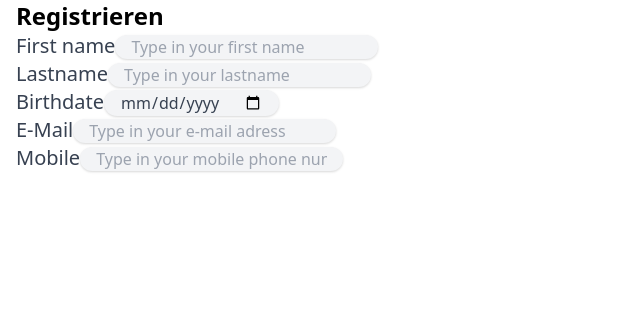
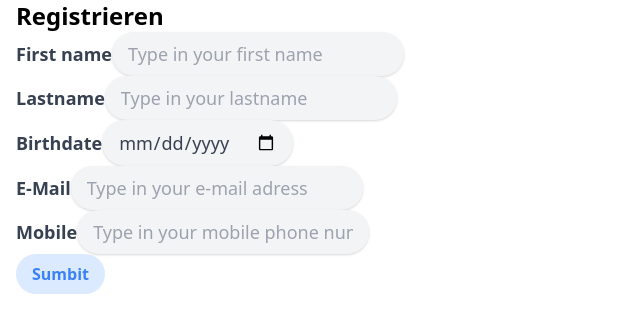
Before and after one commit to BaselHack2021/visitor-ui, a React (Create React App) app: page / in a window 1280 px wide. Shown: the top 332 px of the page, without its empty margins (0-640 px from the left). Built offline with nearby package versions, Linux system fonts and the light colour scheme.

Commit message:
Added form

```diff
--- /dev/null
+++ b/src/components/Button.js
@@ -0,0 +1,11 @@
+import React, { Component } from 'react'
+
+export class Button extends Component {
+    render() {
+        return (
+            <button className="rounded-full px-4 py-2 font-semibold bg-blue-100 text-blue-500 hover:bg-blue-500 hover:text-white">{this.props.name}</button>
+        )
+    }
+}
+
+export default Button
--- a/src/components/FormContainer.js
+++ b/src/components/FormContainer.js
@@ -1,19 +1,79 @@
 import React, { Component } from 'react'
 import H1 from './H1'
-import LabelInputGroup from './LabelInputGroup'
+import Button from './Button'
+import Input from './Input'
+import Label from './Label'
 
 export class FormContainer extends Component {
+
+    constructor(props) {
+        super(props)
+
+        this.handleSubmitForm = this.handleSubmitForm.bind(this);
+
+        this.state = {
+            formData: {}
+        }
+    }
+
+
+    handleSubmitForm(e) {
+        e.preventDefault();
+        const formData = new FormData(e.target)
+        console.log(formData.keys())
+
+
+        // const object = {};
+
+        // formData.forEach(function(value, key){
+        //     object[key] = value;
+        // });
+        // let json = JSON.stringify(object);
+
+
+        // console.log(this.objectifyForm(json))
+    }
+
+    handleInputChange(){
+
+    }
+
+
     render() {
         return (
             <div className="container px-4">
                 <H1 title="Registrieren"></H1>
+                <form onSubmit={this.handleSubmitForm}>
 
-                <LabelInputGroup name="firstName" displayName="First name" type="text" placeholder="Type in your first name" />
-                <LabelInputGroup name="lastName" displayName="Lastname" type="text" placeholder="Type in your lastname" />
-                <LabelInputGroup name="birthdate" displayName="Birthdate" type="date" placeholder="Type in your birthdate" />
-                <LabelInputGroup name="email" displayName="E-Mail" type="email" placeholder="Type in your e-mail adress" />
-                <LabelInputGroup name="phone" displayName="Mobile" type="text" placeholder="Type in your mobile phone number" />
+                    <div>
 
+                        <Label for="firstName" name="First name" />
+                        <Input name="firstName" type="text" placeholder="Type in your first name" />
+                    </div>
+
+                    <div>
+                        <Label for="lastName" name="Lastname" />
+                        <Input name="lastName" type="text" placeholder="Type in your lastname" />
+                    </div>
+                    <div>
+
+                        <Label for="birthdate" name="Birthdate" />
+                        <Input name="birthdate" type="date" placeholder="Type in your birthdate" />
+                    </div>
+                    <div>
+
+                        <Label for="email" name="E-Mail" />
+                        <Input name="email" type="email" placeholder="Type in your e-mail adress" />
+                    </div>
+                    <div>
+
+                        <Label for="phone" name="Mobile" />
+                        <Input name="phone" type="text" placeholder="Type in your mobile phone number" />
+                    </div>
+
+
+                    <button className="rounded-full px-4 py-2 font-semibold bg-blue-100 text-blue-500 hover:bg-blue-500 hover:text-white" name="Submit" type="submit">Sumbit</button>
+                </form>
             </div>
         )
     }
--- a/src/components/Input.js
+++ b/src/components/Input.js
@@ -3,7 +3,7 @@ import React, { Component } from 'react'
 export class Input extends Component {
     render() {
         return (
-            <input className="shadow rounded-full px-4 bg-gray-100 text-gray-700 focus:outline-none focus:shadow-outline" name={this.props.name} type={this.props.type} placeholder={this.props.placeholder} />
+            <input className="shadow text-lg rounded-full py-2 px-4 bg-gray-100 text-gray-700 focus:outline-none focus:shadow-outline" name={this.props.name} type={this.props.type} placeholder={this.props.placeholder} />
         )
     }
 }
--- a/src/components/Label.js
+++ b/src/components/Label.js
@@ -3,7 +3,7 @@ import React, { Component } from 'react'
 export class Label extends Component {
     render() {
         return (
-            <label className="text-semibold text-xl text-gray-700 mb-3" for={this.props.for}>{this.props.name}</label>
+            <label className="font-semibold text-lg text-gray-700 mb-3" htmlFor={this.props.for}>{this.props.name}</label>
         )
     }
 }
--- a/src/components/LabelInputGroup.js
+++ b/src/components/LabelInputGroup.js
@@ -5,7 +5,7 @@ import Input from './Input'
 export class LabelInputGroup extends Component {
     render() {
         return (
-            <div>
+            <div className="flex">
                 <Label for={this.props.name} name={this.props.displayName} />
                 <Input name={this.props.name} type={this.props.type} placeholder={this.props.placeholder} />
             </div>
--- /dev/null
+++ b/src/components/UserForm.js
@@ -0,0 +1,40 @@
+import React, { Component } from 'react'
+
+export class UserForm extends Component {
+    constructor(props) {
+        super(props);
+        this.state = {
+            firstname: '',
+            lastname: '',
+            birthdate: '',
+            email: '',
+            phone: ''
+        };
+
+        this.handleChange = this.handleChange.bind(this);
+        this.handleSubmit = this.handleSubmit.bind(this);
+    }
+
+    handleChange(event) {
+        this.setState({ value: event.target.value });
+    }
+
+    handleSubmit(event) {
+        alert('A name was submitted: ' + this.state.value);
+        event.preventDefault();
+    }
+
+    render() {
+        return (
+            <form onSubmit={this.handleSubmit}>
+                <label>
+                    Name:
+                    <input type="text" value={this.state.value} onChange={this.handleChange} />
+                </label>
+                <input type="submit" value="Submit" />
+            </form>
+        );
+    }
+}
+
+export default UserForm
```
